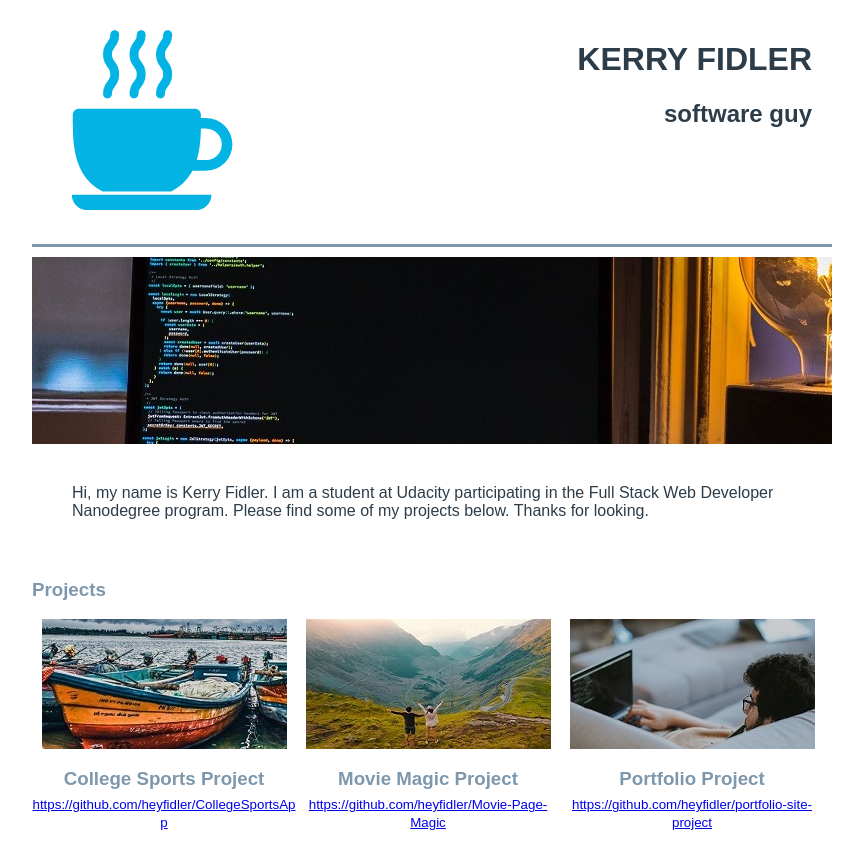
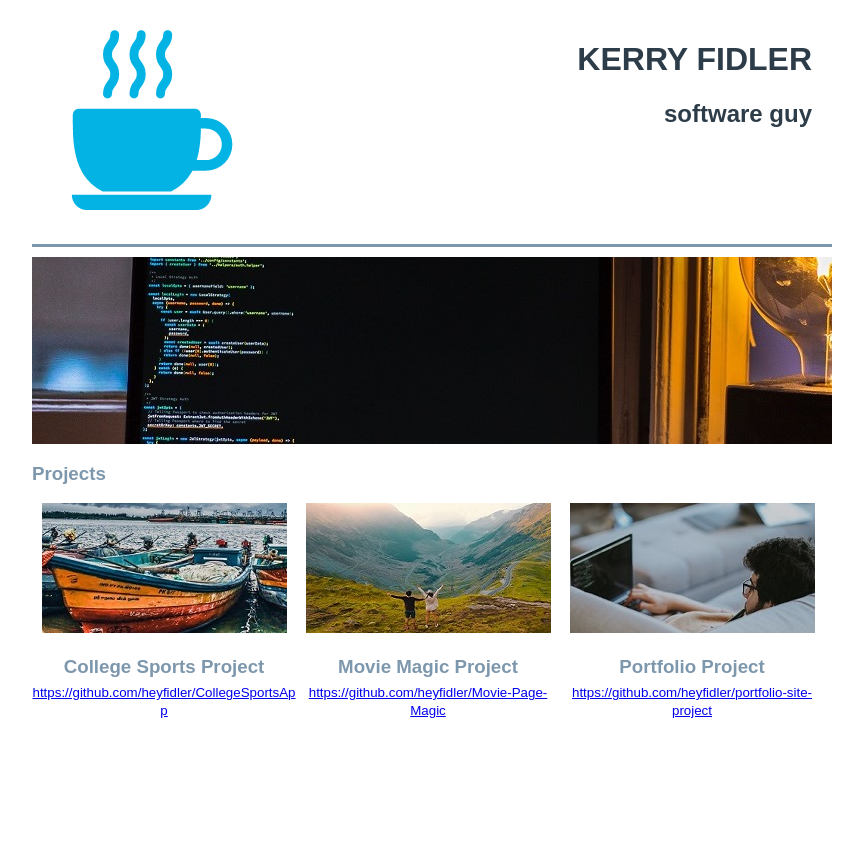
Before and after one commit to heyfidler/portfolio-site-project, a plain HTML site: page index.html in a window 1280 px wide. Shown: the whole page, without its empty margins (208-1071 px from the left). After the commit the page ends 800 px from the top, so only its background shows below. Drawn offline with Linux system fonts and the light colour scheme.

Commit message:
remove unneeded css class

```diff
--- a/css/main.css
+++ b/css/main.css
@@ -53,7 +53,7 @@ body {
 	text-align: center;
 }
 
-.prj img {
+.prj-img {
 	display: block;
 	margin-left: auto;
 	margin-right: auto;
@@ -65,11 +65,11 @@ body {
 	margin-bottom: 30px;
 }
 
-.prj h3 {
+.prj-header {
 	margin-bottom: 5px;
 }
 
-.prj span {
+.prj-text {
 	font-size: smaller;
 	overflow-wrap: break-word;
 }
@@ -79,14 +79,6 @@ body {
 	margin: 0px 40px 0px 0px;
 }
 
-.box {
-	min-height: 150px;
-}
-
-.text-container {
-	margin: 40px;
-}
-
 .container {
 	display: flex;
 	flex-wrap: wrap;
--- a/css/small.css
+++ b/css/small.css
@@ -1,12 +1,8 @@
-.box {
-    width: 100%;
-}
-
-.header-text h1 {
+h1 {
     font-size: 16px;
 }
 
-.header-text h2 {
+h2 {
     font-size: 12px;
 }
 
--- a/index.html
+++ b/index.html
@@ -34,10 +34,6 @@
     <div class="img-container"></div>
 
     <div class="container">
-        <div class="text-container">
-            Hi, my name is Kerry Fidler. I am a student at Udacity participating in the Full Stack Web Developer Nanodegree program.
-            Please find some of my projects below. Thanks for looking.
-        </div>
         <div class="projects-container">
             <h3>Projects</h3>
         </div>
@@ -45,10 +41,10 @@
     <div class="container">
         <div class="prj">
             <a href="https://github.com/heyfidler/CollegeSportsApp">
-                <img src="img/b1.jpg" alt="">
+                <img class="prj-image" src="img/b1.jpg" alt="">
             </a>
-            <h3>College Sports Project</h3>
-            <span>
+            <h3 class="prj-header">College Sports Project</h3>
+            <span class="prj-text">
                 <a href="https://github.com/heyfidler/CollegeSportsApp">
                     https://github.com/heyfidler/CollegeSportsApp
                 </a>
@@ -56,10 +52,10 @@
         </div>
         <div class="prj">
             <a href="https://github.com/heyfidler/Movie-Page-Magic">
-                <img src="img/c1.jpg" alt="">
+                <img class="prj-image" src="img/c1.jpg" alt="">
             </a>
-            <h3>Movie Magic Project</h3>
-            <span>
+            <h3 class="prj-header">Movie Magic Project</h3>
+            <span class="prj-text">
                 <a href="https://github.com/heyfidler/Movie-Page-Magic">
                     https://github.com/heyfidler/Movie-Page-Magic
                 </a>
@@ -67,10 +63,10 @@
         </div>
         <div class="prj">
             <a href="https://github.com/heyfidler/portfolio-site-project">
-                <img src="img/d1.jpg" alt="">
+                <img class="prj-image" src="img/d1.jpg" alt="">
             </a>
-            <h3>Portfolio Project</h3>
-            <span>
+            <h3 class="prj-header">Portfolio Project</h3>
+            <span class="prj-text">
                 <a href="https://github.com/heyfidler/portfolio-site-project">
                     https://github.com/heyfidler/portfolio-site-project
                 </a>
```
